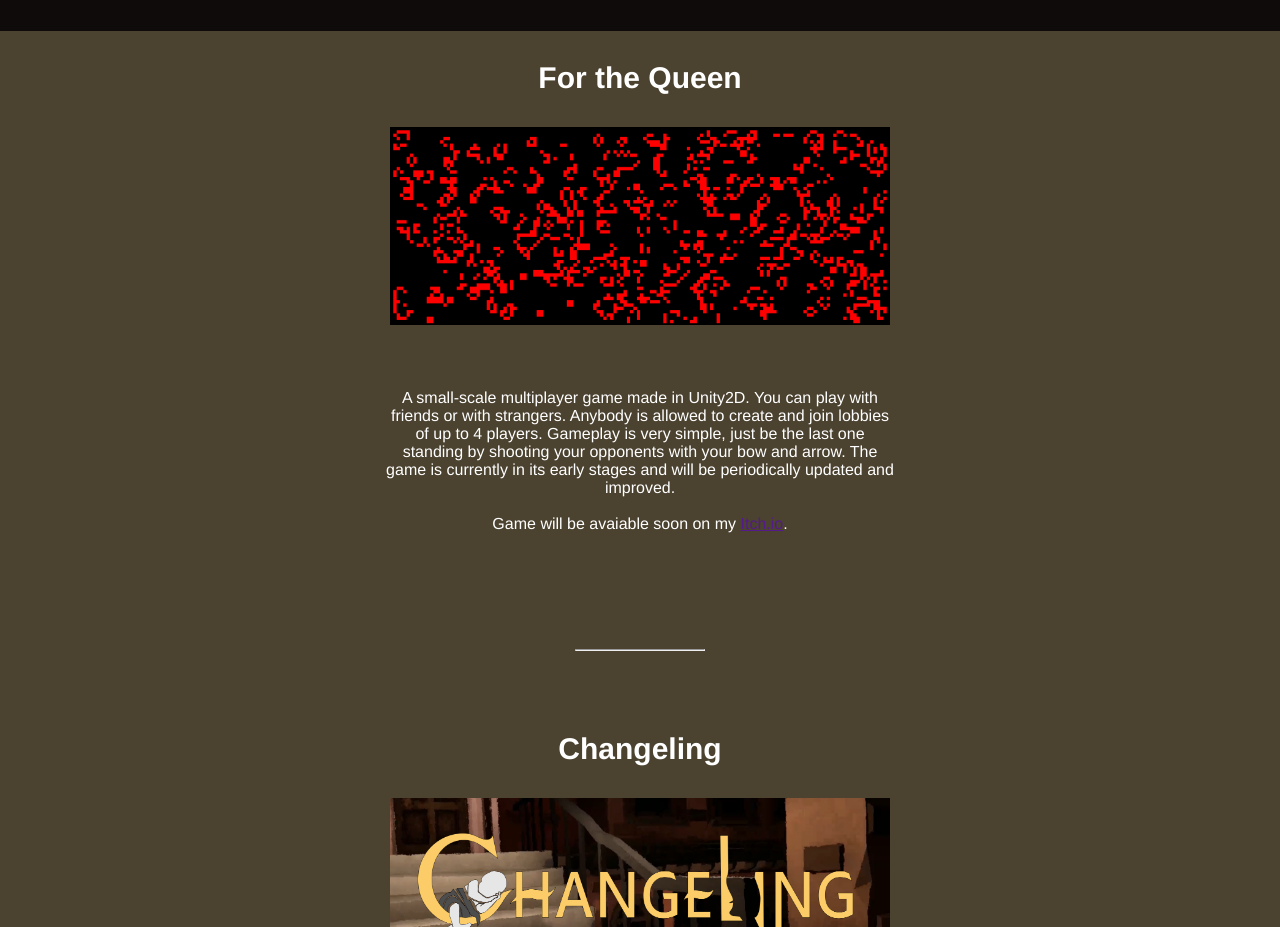
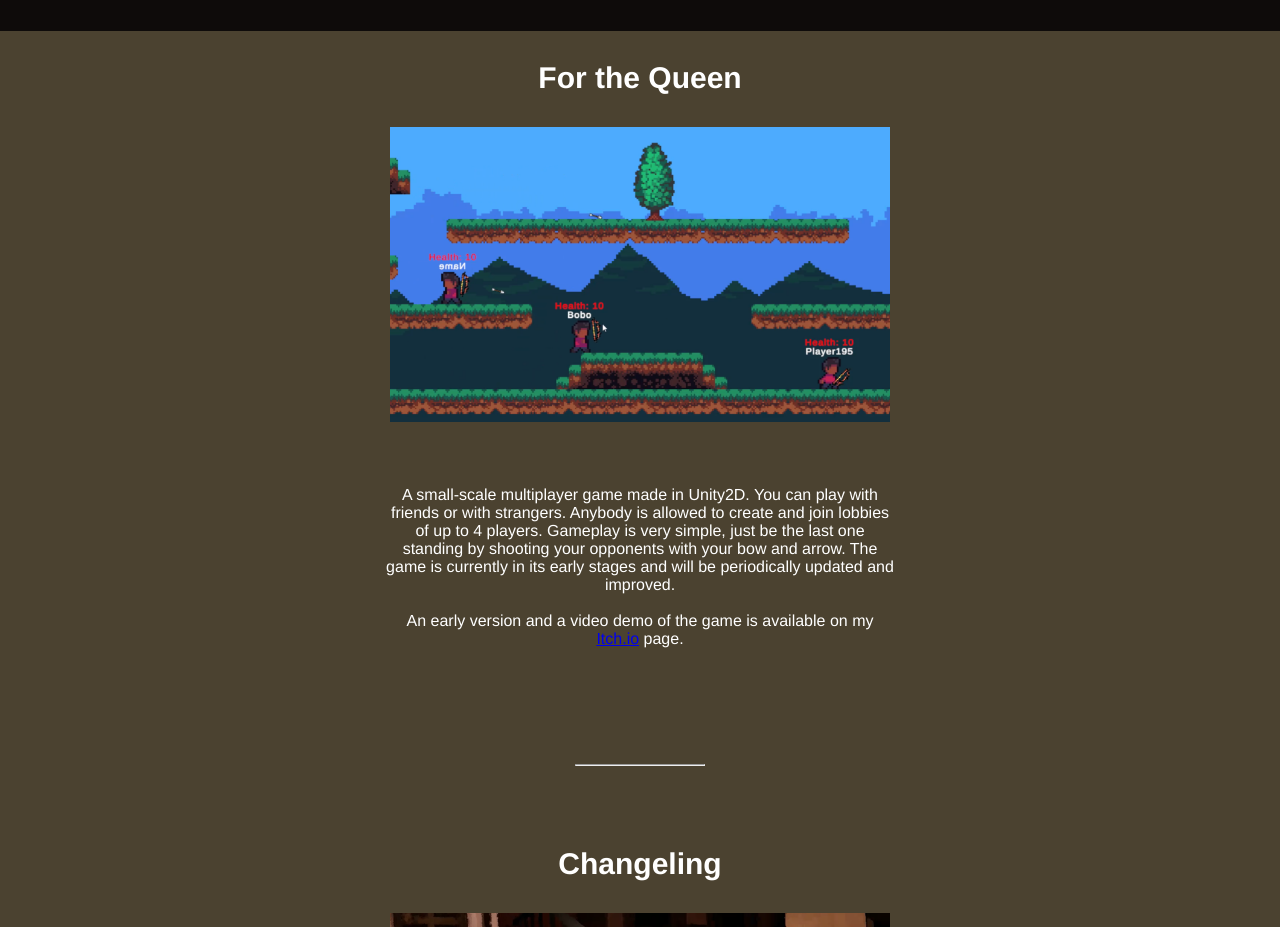
Before and after one commit to RepulsiveDragons/Jiabao-Su-Portfolio, a plain HTML site: page docs/index.html in a window 1280 px wide. Shown: the part 1340-2267 px from the top of the page. Drawn offline with Linux system fonts and the light colour scheme.

Commit message:
updated ftq project
added an image and edited the link to my itchio

```diff
--- a/docs/index.html
+++ b/docs/index.html
@@ -39,12 +39,12 @@
     <section id="work" class="margin">
         <div class="projects" id="project9">
             <h3>For the Queen</h3>
-            <img class="projectimgs" src="media/game-of-life.png" alt="placeholder">
+            <img class="projectimgs" src="media/ftqdemo.PNG" alt="placeholder">
             <p class="projectdescriptions"> A small-scale multiplayer game made in Unity2D. You can play with friends or with strangers.
                 Anybody is allowed to create and join lobbies of up to 4 players. Gameplay is very simple, just be the last one standing by
                 shooting your opponents with your bow and arrow. The game is currently in its early stages and will be periodically updated and improved.
             <br><br>
-            Game will be avaiable soon on my <a href="" class="projectLinks">Itch.io</a>.
+            An early version and a video demo of the game is available on my <a href="https://repulsivedragons.itch.io/for-the-queen" class="projectLinks">Itch.io</a> page.
             </p>
         </div>
 
```
Also changed, not shown: docs/media/ftqdemo.PNG (added).
